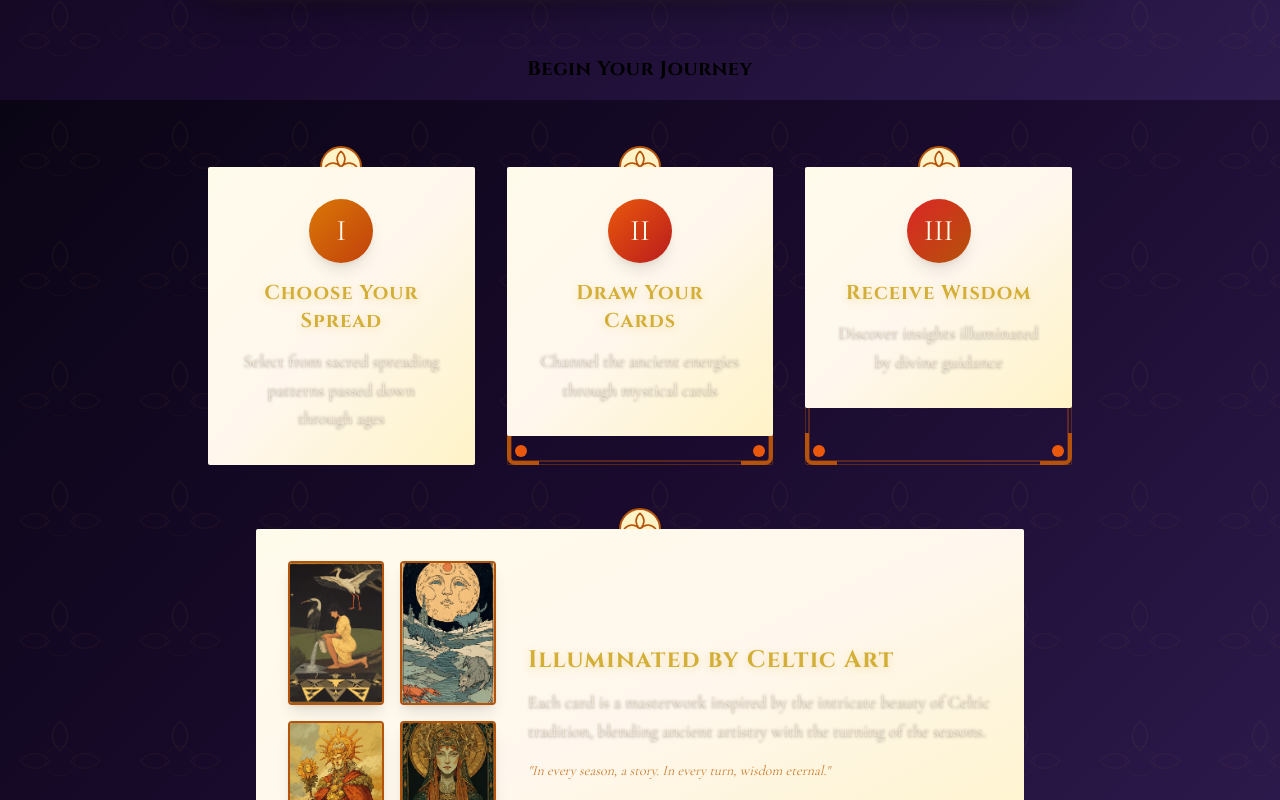
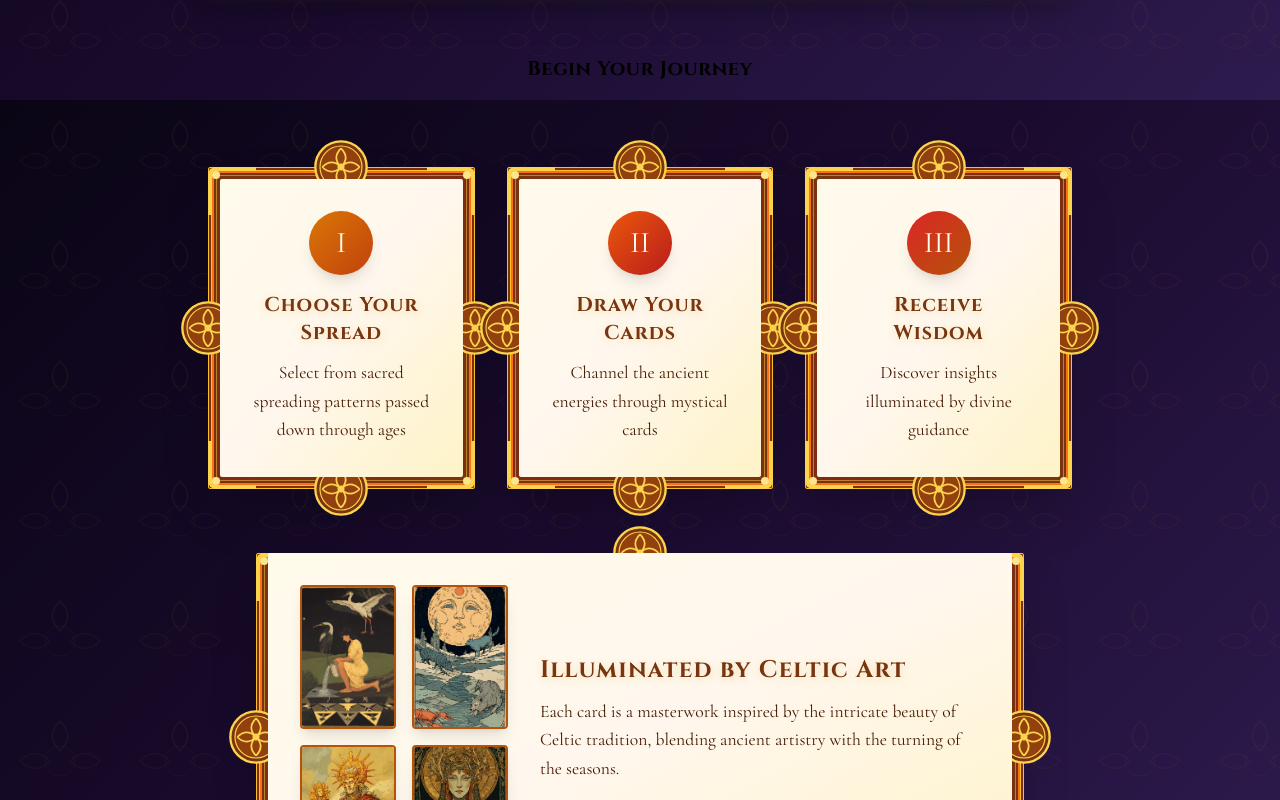
Before and after one commit to stephencummins/sidhe, a React (Vite) app: page / in a window 1280 px wide. Shown: the part 700-1500 px from the top of the page. Built offline with nearby package versions, Linux system fonts and the light colour scheme; no server answers.

Commit message:
Updated CelticBorder.tsx

```diff
--- a/src/components/CelticBorder.tsx
+++ b/src/components/CelticBorder.tsx
@@ -1,25 +1,59 @@
 export default function CelticBorder({ children, className = "" }: { children?: React.ReactNode; className?: string }) {
   return (
     <div className={`relative ${className}`}>
-      <div className="absolute inset-0 border-4 border-double border-amber-700/40 rounded-sm" />
-      <div className="absolute inset-1 border border-orange-600/30 rounded-sm" />
+      <div className="absolute inset-0 bg-gradient-to-br from-amber-900 via-orange-900 to-amber-900 rounded-sm shadow-2xl" />
 
-      <div className="absolute top-0 left-0 w-8 h-8 border-t-4 border-l-4 border-amber-700 rounded-tl-lg" />
-      <div className="absolute top-0 right-0 w-8 h-8 border-t-4 border-r-4 border-amber-700 rounded-tr-lg" />
-      <div className="absolute bottom-0 left-0 w-8 h-8 border-b-4 border-l-4 border-amber-700 rounded-bl-lg" />
-      <div className="absolute bottom-0 right-0 w-8 h-8 border-b-4 border-r-4 border-amber-700 rounded-br-lg" />
+      <div className="absolute inset-0 border-4 border-double border-amber-400 rounded-sm" />
+      <div className="absolute inset-1 border-2 border-orange-500 rounded-sm" />
+      <div className="absolute inset-2 border border-amber-300/50 rounded-sm" />
 
-      <div className="absolute top-2 left-2 w-3 h-3 bg-orange-600 rounded-full" />
-      <div className="absolute top-2 right-2 w-3 h-3 bg-orange-600 rounded-full" />
-      <div className="absolute bottom-2 left-2 w-3 h-3 bg-orange-600 rounded-full" />
-      <div className="absolute bottom-2 right-2 w-3 h-3 bg-orange-600 rounded-full" />
+      <div className="absolute top-0 left-0 w-12 h-12 border-t-4 border-l-4 border-amber-300 rounded-tl-lg">
+        <div className="absolute top-0 left-0 w-2 h-2 bg-amber-200 rounded-full" />
+      </div>
+      <div className="absolute top-0 right-0 w-12 h-12 border-t-4 border-r-4 border-amber-300 rounded-tr-lg">
+        <div className="absolute top-0 right-0 w-2 h-2 bg-amber-200 rounded-full" />
+      </div>
+      <div className="absolute bottom-0 left-0 w-12 h-12 border-b-4 border-l-4 border-amber-300 rounded-bl-lg">
+        <div className="absolute bottom-0 left-0 w-2 h-2 bg-amber-200 rounded-full" />
+      </div>
+      <div className="absolute bottom-0 right-0 w-12 h-12 border-b-4 border-r-4 border-amber-300 rounded-br-lg">
+        <div className="absolute bottom-0 right-0 w-2 h-2 bg-amber-200 rounded-full" />
+      </div>
 
-      <svg className="absolute top-0 left-1/2 -translate-x-1/2 -translate-y-1/2 w-12 h-12 text-amber-700" viewBox="0 0 48 48" fill="none" xmlns="http://www.w3.org/2000/svg">
-        <circle cx="24" cy="24" r="20" stroke="currentColor" strokeWidth="2" fill="#fef3c7" />
-        <path d="M24 8 Q32 16 24 24 Q16 16 24 8 M8 24 Q16 16 24 24 Q16 32 8 24 M24 40 Q16 32 24 24 Q32 32 24 40 M40 24 Q32 32 24 24 Q32 16 40 24" stroke="currentColor" strokeWidth="1.5" />
+      <svg className="absolute top-0 left-1/2 -translate-x-1/2 -translate-y-1/2 w-14 h-14 text-amber-300" viewBox="0 0 48 48" fill="none" xmlns="http://www.w3.org/2000/svg">
+        <circle cx="24" cy="24" r="22" stroke="currentColor" strokeWidth="2" fill="#78350f" />
+        <circle cx="24" cy="24" r="18" stroke="currentColor" strokeWidth="1" fill="#92400e" />
+        <path d="M24 8 Q32 16 24 24 Q16 16 24 8 M8 24 Q16 16 24 24 Q16 32 8 24 M24 40 Q16 32 24 24 Q32 32 24 40 M40 24 Q32 32 24 24 Q32 16 40 24" stroke="currentColor" strokeWidth="1.5" fill="none" />
+        <circle cx="24" cy="24" r="3" fill="currentColor" />
       </svg>
 
-      <div className="relative bg-gradient-to-br from-amber-50 via-orange-50 to-amber-100 rounded-sm">
+      <svg className="absolute bottom-0 left-1/2 -translate-x-1/2 translate-y-1/2 w-14 h-14 text-amber-300" viewBox="0 0 48 48" fill="none" xmlns="http://www.w3.org/2000/svg">
+        <circle cx="24" cy="24" r="22" stroke="currentColor" strokeWidth="2" fill="#78350f" />
+        <circle cx="24" cy="24" r="18" stroke="currentColor" strokeWidth="1" fill="#92400e" />
+        <path d="M24 8 Q32 16 24 24 Q16 16 24 8 M8 24 Q16 16 24 24 Q16 32 8 24 M24 40 Q16 32 24 24 Q32 32 24 40 M40 24 Q32 32 24 24 Q32 16 40 24" stroke="currentColor" strokeWidth="1.5" fill="none" />
+        <circle cx="24" cy="24" r="3" fill="currentColor" />
+      </svg>
+
+      <svg className="absolute top-1/2 left-0 -translate-y-1/2 -translate-x-1/2 w-14 h-14 text-amber-300" viewBox="0 0 48 48" fill="none" xmlns="http://www.w3.org/2000/svg">
+        <circle cx="24" cy="24" r="22" stroke="currentColor" strokeWidth="2" fill="#78350f" />
+        <circle cx="24" cy="24" r="18" stroke="currentColor" strokeWidth="1" fill="#92400e" />
+        <path d="M24 8 Q32 16 24 24 Q16 16 24 8 M8 24 Q16 16 24 24 Q16 32 8 24 M24 40 Q16 32 24 24 Q32 32 24 40 M40 24 Q32 32 24 24 Q32 16 40 24" stroke="currentColor" strokeWidth="1.5" fill="none" />
+        <circle cx="24" cy="24" r="3" fill="currentColor" />
+      </svg>
+
+      <svg className="absolute top-1/2 right-0 -translate-y-1/2 translate-x-1/2 w-14 h-14 text-amber-300" viewBox="0 0 48 48" fill="none" xmlns="http://www.w3.org/2000/svg">
+        <circle cx="24" cy="24" r="22" stroke="currentColor" strokeWidth="2" fill="#78350f" />
+        <circle cx="24" cy="24" r="18" stroke="currentColor" strokeWidth="1" fill="#92400e" />
+        <path d="M24 8 Q32 16 24 24 Q16 16 24 8 M8 24 Q16 16 24 24 Q16 32 8 24 M24 40 Q16 32 24 24 Q32 32 24 40 M40 24 Q32 32 24 24 Q32 16 40 24" stroke="currentColor" strokeWidth="1.5" fill="none" />
+        <circle cx="24" cy="24" r="3" fill="currentColor" />
+      </svg>
+
+      <div className="absolute top-1/4 left-1/2 -translate-x-1/2 w-8 h-1 bg-gradient-to-r from-transparent via-amber-400 to-transparent" />
+      <div className="absolute top-3/4 left-1/2 -translate-x-1/2 w-8 h-1 bg-gradient-to-r from-transparent via-amber-400 to-transparent" />
+      <div className="absolute top-1/2 left-1/4 -translate-y-1/2 w-1 h-8 bg-gradient-to-b from-transparent via-amber-400 to-transparent" />
+      <div className="absolute top-1/2 left-3/4 -translate-y-1/2 w-1 h-8 bg-gradient-to-b from-transparent via-amber-400 to-transparent" />
+
+      <div className="relative bg-gradient-to-br from-amber-50 via-orange-50 to-amber-100 rounded-sm m-3 text-amber-950">
         {children}
       </div>
     </div>
--- a/src/components/LandingPage.tsx
+++ b/src/components/LandingPage.tsx
@@ -90,8 +90,8 @@ export default function LandingPage() {
                   <span className="text-3xl text-amber-50">I</span>
                 </div>
               </div>
-              <h3 className="text-xl font-bold mb-3 calan-text-gold" style={{ fontFamily: 'Cinzel, serif' }}>Choose Your Spread</h3>
-              <p className="calan-text-cream leading-relaxed">Select from sacred spreading patterns passed down through ages</p>
+              <h3 className="text-xl font-bold mb-3 text-amber-900" style={{ fontFamily: 'Cinzel, serif' }}>Choose Your Spread</h3>
+              <p className="text-amber-950 leading-relaxed">Select from sacred spreading patterns passed down through ages</p>
             </div>
           </CelticBorder>
 
@@ -102,8 +102,8 @@ export default function LandingPage() {
                   <span className="text-3xl text-amber-50">II</span>
                 </div>
               </div>
-              <h3 className="text-xl font-bold mb-3 calan-text-gold" style={{ fontFamily: 'Cinzel, serif' }}>Draw Your Cards</h3>
-              <p className="calan-text-cream leading-relaxed">Channel the ancient energies through mystical cards</p>
+              <h3 className="text-xl font-bold mb-3 text-amber-900" style={{ fontFamily: 'Cinzel, serif' }}>Draw Your Cards</h3>
+              <p className="text-amber-950 leading-relaxed">Channel the ancient energies through mystical cards</p>
             </div>
           </CelticBorder>
 
@@ -114,8 +114,8 @@ export default function LandingPage() {
                   <span className="text-3xl text-amber-50">III</span>
                 </div>
               </div>
-              <h3 className="text-xl font-bold mb-3 calan-text-gold" style={{ fontFamily: 'Cinzel, serif' }}>Receive Wisdom</h3>
-              <p className="calan-text-cream leading-relaxed">Discover insights illuminated by divine guidance</p>
+              <h3 className="text-xl font-bold mb-3 text-amber-900" style={{ fontFamily: 'Cinzel, serif' }}>Receive Wisdom</h3>
+              <p className="text-amber-950 leading-relaxed">Discover insights illuminated by divine guidance</p>
             </div>
           </CelticBorder>
         </div>
@@ -131,14 +131,14 @@ export default function LandingPage() {
                   <img src="/The_World copy.gif" alt="The World" className="w-24 h-36 object-cover rounded shadow-lg border-2 border-amber-700" />
                 </div>
                 <div className="flex-1 text-center md:text-left">
-                  <h3 className="text-2xl font-bold calan-text-gold mb-3" style={{ fontFamily: 'Cinzel, serif' }}>
+                  <h3 className="text-2xl font-bold text-amber-900 mb-3" style={{ fontFamily: 'Cinzel, serif' }}>
                     Illuminated by Celtic Art
                   </h3>
-                  <p className="calan-text-cream leading-relaxed mb-4">
+                  <p className="text-amber-950 leading-relaxed mb-4">
                     Each card is a masterwork inspired by the intricate beauty of Celtic tradition,
                     blending ancient artistry with the turning of the seasons.
                   </p>
-                  <p className="calan-text-bronze italic text-sm">
+                  <p className="text-amber-800 italic text-sm">
                     "In every season, a story. In every turn, wisdom eternal."
                   </p>
                 </div>
```
